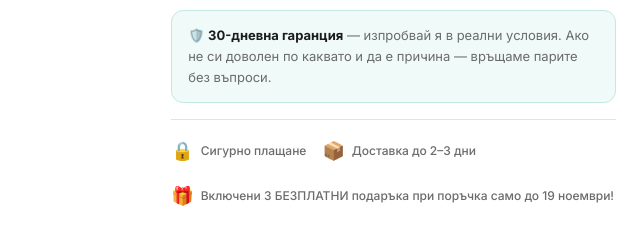
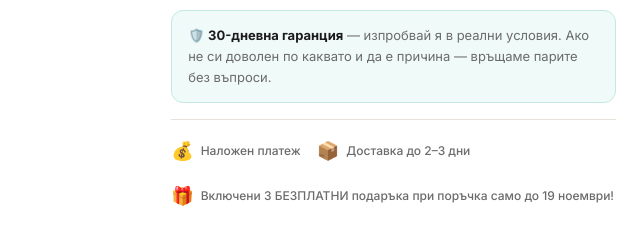
Before and after one commit to anitailieva777-star/ami-site, a plain HTML site: page pet-feeder.html in a window 1280 px wide. Shown: the part 1320-1560 px from the top of the page, 640-1280 px from the left. Drawn offline with nearby package versions, Linux system fonts and the light colour scheme.

Commit message:
Replace "Сигурно плащане" with "Наложен платеж" and add it under objections and before/after sections
Co-Authored-By: Claude Sonnet 5 <noreply@anthropic.com>
Claude-Session: https://claude.ai/code/session_01QWpPfk6eNXqhBxLcckawcX

```diff
--- a/pet-feeder.html
+++ b/pet-feeder.html
@@ -1411,7 +1411,7 @@
 
         <!-- TRUST BADGES -->
         <div class="trust-badges" style="margin-top:16px; padding-top:16px; border-top:1px solid var(--border);">
-          <div class="trust-item"><span class="ti">🔒</span> Сигурно плащане</div>
+          <div class="trust-item"><span class="ti">💰</span> Наложен платеж</div>
           <div class="trust-item"><span class="ti">📦</span> Доставка до 2–3 дни</div>
           <div class="trust-item"><span class="ti">🎁</span> Включени 3 БЕЗПЛАТНИ подаръка при поръчка само до 19 ноември!</div>
         </div>
@@ -1514,6 +1514,7 @@
       <a href="https://happypet.convertbuilder.com/checkout" target="_top" class="btn-primary large">🛒 Поръчай сега само за 54.90€ →</a>
       <div style="font-size:13px; color:#FFFFFF; font-weight:600; text-align:center; margin-top:10px;">🎁 Включени 3 БЕЗПЛАТНИ подаръка при поръчка само до 19 ноември!</div>
       <div class="objections-cta-note">30-дневна гаранция · Само 20 броя на тази цена</div>
+      <div class="objections-cta-note">💰 Наложен платеж</div>
     </div>
   </div>
 </section>
@@ -1558,6 +1559,7 @@
       <a href="https://happypet.convertbuilder.com/checkout" target="_top" class="btn-primary">🐾 Любимецът ми заслужава това →</a>
       <div style="font-size:13px; color:#2A7D6E; font-weight:600; text-align:center; margin-top:10px;">🎁 Включени 3 БЕЗПЛАТНИ подаръка при поръчка само до 19 ноември!</div>
       <div class="ba-cta-note">30-дневна гаранция · Само 20 броя налични</div>
+      <div class="ba-cta-note">💰 Наложен платеж</div>
     </div>
   </div>
 </section>
```
Also changed, not shown: pet-feeder-embed.html (+1 -1 lines).
